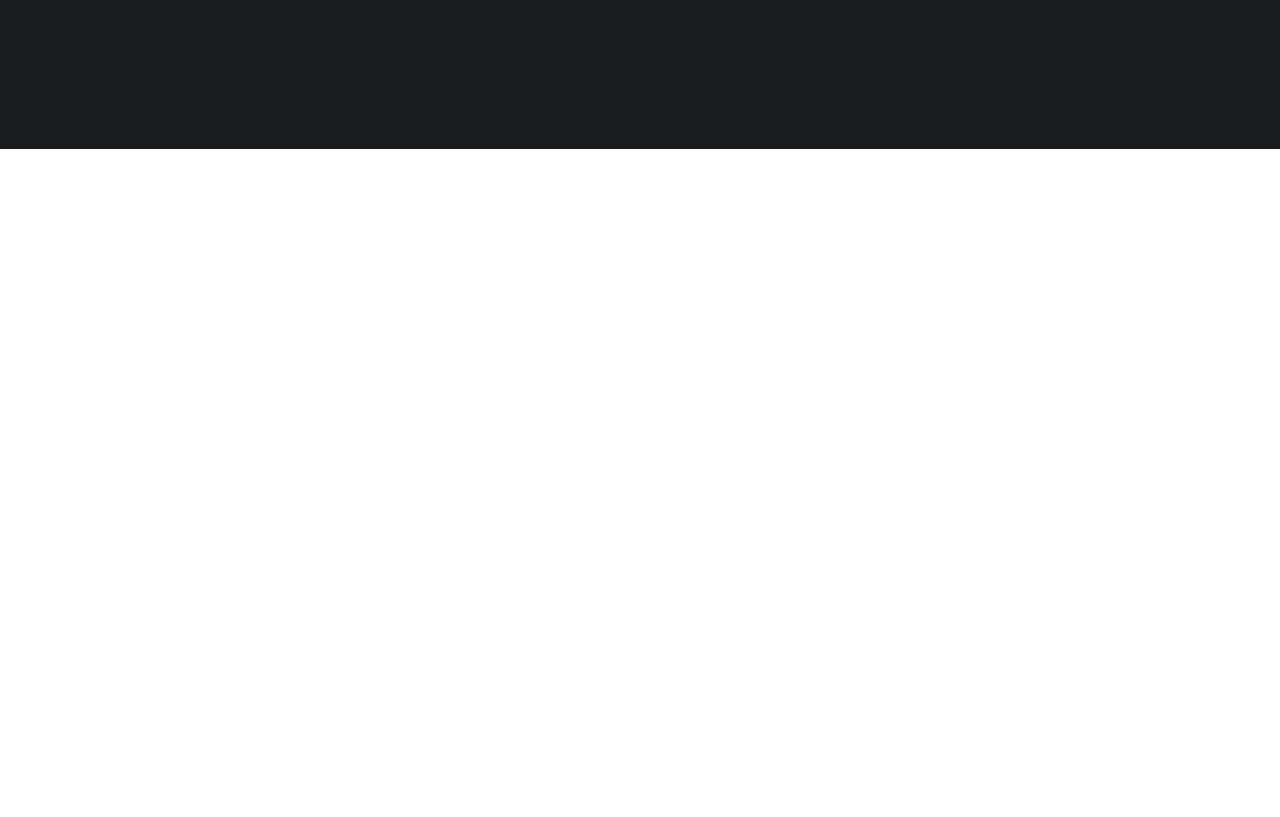
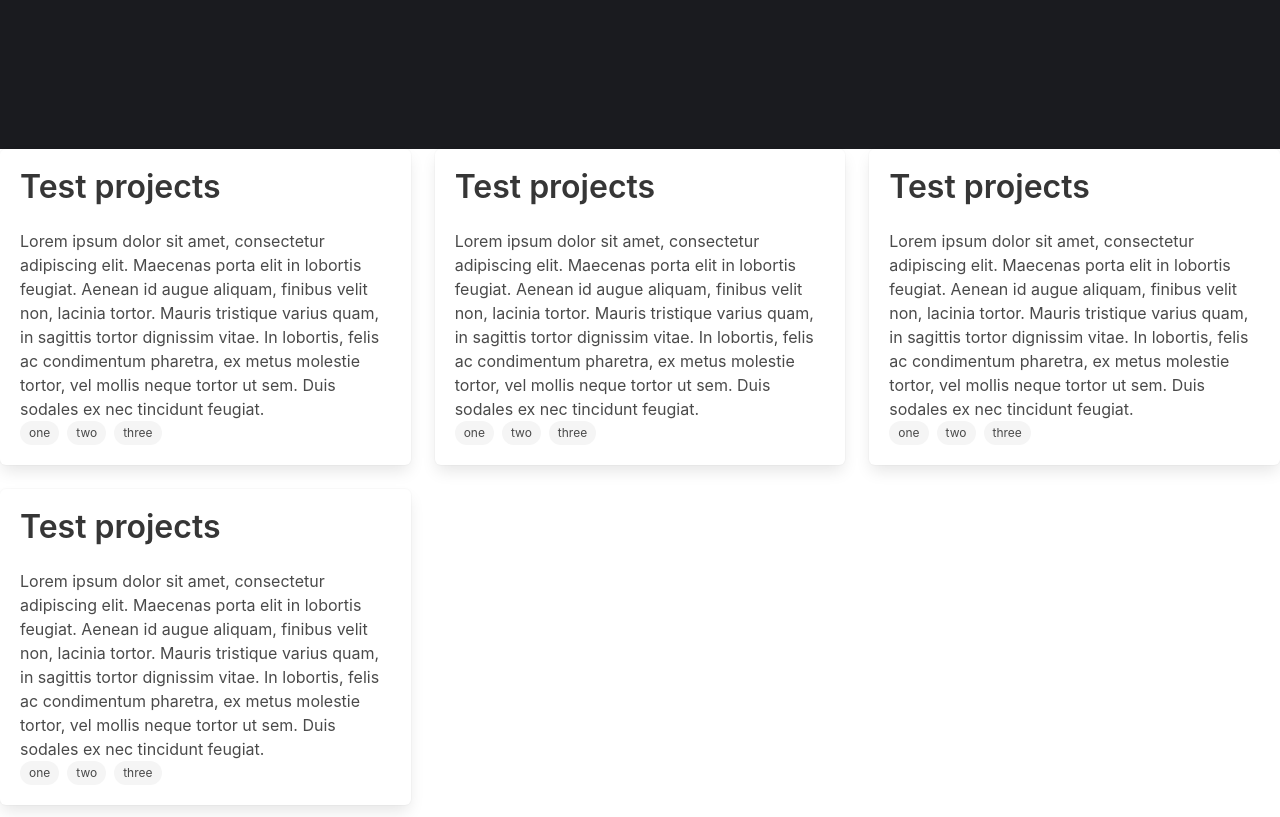
Before and after one commit to j-seixas/j-seixas.github.io, a Vue app: page / in a window 1280 px wide. Shown: the part 1020-1837 px from the top of the page. Before the commit the page ends 1169 px from the top, so only its background shows below. Built offline with nearby package versions, Linux system fonts and the light colour scheme.

Commit message:
added placeholder for projects

```diff
--- a/src/App.vue
+++ b/src/App.vue
@@ -1,15 +1,21 @@
 <template>
-    <Intro/>
+    <div>
+        <intro/>
+        <projects/>
+
+    </div>
 </template>
 
 <script>
-import Intro from './components/Intro';
+import Intro from './components/Intro.vue';
+import Projects from './components/Projects.vue';
 
 export default {
   name: 'App',
 
   components: {
-    Intro,
+    'intro': Intro,
+    'projects': Projects
   },
 
   data: () => ({
--- /dev/null
+++ b/src/components/Projects.vue
@@ -0,0 +1,53 @@
+<template>
+    <div class="columns is-multiline">
+        <single-project
+            v-for='proj in projects'
+            :title='proj.title'
+            :description='proj.description'
+            :tags='proj.tags'
+            :key='proj.id'></single-project>
+    </div>
+</template>
+
+<script>
+import SingleProject from './SingleProject.vue';
+
+export default {
+    name: 'Projects',
+    components: {
+        'single-project': SingleProject
+    },
+    data: () => ({
+        projects: [
+            {
+                id: 0,
+                title: 'Test projects',
+                description: 'Lorem ipsum dolor sit amet, consectetur adipiscing elit. Maecenas porta elit in lobortis feugiat. Aenean id augue aliquam, finibus velit non, lacinia tortor. Mauris tristique varius quam, in sagittis tortor dignissim vitae. In lobortis, felis ac condimentum pharetra, ex metus molestie tortor, vel mollis neque tortor ut sem. Duis sodales ex nec tincidunt feugiat.',
+                tags: ['one', 'two', 'three']
+            },
+            {
+                id: 1,
+                title: 'Test projects',
+                description: 'Lorem ipsum dolor sit amet, consectetur adipiscing elit. Maecenas porta elit in lobortis feugiat. Aenean id augue aliquam, finibus velit non, lacinia tortor. Mauris tristique varius quam, in sagittis tortor dignissim vitae. In lobortis, felis ac condimentum pharetra, ex metus molestie tortor, vel mollis neque tortor ut sem. Duis sodales ex nec tincidunt feugiat.',
+                tags: ['one', 'two', 'three']
+            },
+            {
+                id: 2,
+                title: 'Test projects',
+                description: 'Lorem ipsum dolor sit amet, consectetur adipiscing elit. Maecenas porta elit in lobortis feugiat. Aenean id augue aliquam, finibus velit non, lacinia tortor. Mauris tristique varius quam, in sagittis tortor dignissim vitae. In lobortis, felis ac condimentum pharetra, ex metus molestie tortor, vel mollis neque tortor ut sem. Duis sodales ex nec tincidunt feugiat.',
+                tags: ['one', 'two', 'three']
+            },
+            {
+                id: 3,
+                title: 'Test projects',
+                description: 'Lorem ipsum dolor sit amet, consectetur adipiscing elit. Maecenas porta elit in lobortis feugiat. Aenean id augue aliquam, finibus velit non, lacinia tortor. Mauris tristique varius quam, in sagittis tortor dignissim vitae. In lobortis, felis ac condimentum pharetra, ex metus molestie tortor, vel mollis neque tortor ut sem. Duis sodales ex nec tincidunt feugiat.',
+                tags: ['one', 'two', 'three']
+            }
+        ]
+    })
+}
+</script>
+
+<style>
+
+</style>
--- /dev/null
+++ b/src/components/SingleProject.vue
@@ -0,0 +1,23 @@
+<template>
+    <div class="column is-one-third-desktop is-half-tablet is-full-mobile">
+        <div class="box">
+            <p class="title">{{title}}</p>
+            <p>{{description}}</p>
+            <b-taglist>
+                <b-tag rounded v-for="item in tags" :key="item">{{item}}</b-tag>
+            </b-taglist>
+
+        </div>
+    </div>
+</template>
+
+<script>
+export default {
+    name: 'SingleProject',
+    props: ['title', 'description', 'tags']
+}
+</script>
+
+<style>
+
+</style>
```
